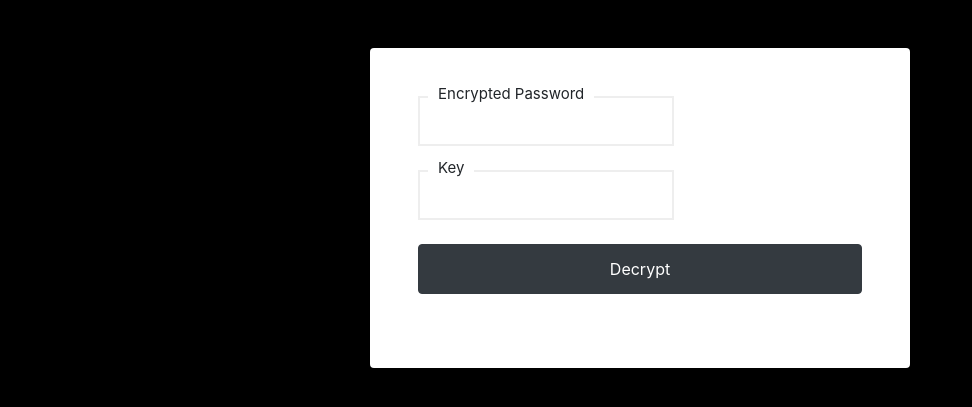
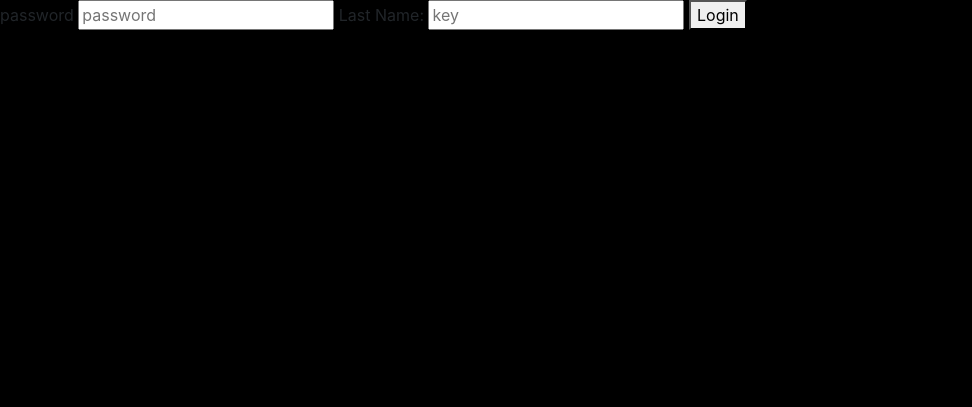
Before and after one commit to Tarunsai97/aes_encrypter_decrypter, a Flask app: page /decrypt in a window 1280 px wide. Shown: the part 56-463 px from the top of the page, without its empty margins (0-972 px from the left). Run offline with Flask 2, Linux system fonts and the light colour scheme; some libraries are stand-ins or nearby versions.

Commit message:
starter flask app

```diff
--- a/main.py
+++ b/main.py
@@ -1,4 +1,5 @@
 from flask import Flask, render_template
+from requests import request
 
 app = Flask("__name__")
 
@@ -10,6 +11,8 @@ def home():
 
 @app.route("/encrypt")
 def encrypt():
+    if request.method == "POST":
+        password = request.form.get()
     return render_template('encrypton.html')
 
 
--- a/templates/decrypton.html
+++ b/templates/decrypton.html
@@ -34,32 +34,13 @@
     </nav>
 
     <!--form box-->
-    <div class="container mt-5">
-        <div class="row d-flex justify-content-center">
-            <div class="col-md-6">
-                <div class="card px-5 py-5" id="form1">
-                    <div class="form-data" v-if="!submitted">
-                        <div class="forms-inputs mb-4"> <span>Encrypted Password</span> <input autocomplete="off"
-                                type="text" v-model="email"
-                                v-bind:class="{'form-control':true, 'is-invalid' : !validEmail(email) && emailBlured}"
-                                v-on:blur="emailBlured = true">
-
-                        </div>
-                        <div class="forms-inputs mb-4"> <span>Key
-                            </span> <input autocomplete="off" type="password" v-model="password"
-                                v-bind:class="{'form-control':true, 'is-invalid' : !validPassword(password) && passwordBlured}"
-                                v-on:blur="passwordBlured = true">
-
-                        </div>
-                        <div class="mb-3"> <button v-on:click.stop.prevent="submit"
-                                class="btn btn-dark w-100">Decrypt</button> </div>
-                    </div>
-
-                </div>
-            </div>
-        </div>
-    </div>
-
+    <form method="post">
+        <label for="firstname">password</label>
+        <input type="text" id="password" name="pass" placeholder="password">
+        <label for="lastname">Last Name:</label>
+        <input type="text" id="key" name="key" placeholder="key">
+        <button type="submit">Login</button>
+    </form>
 
     <script src="https://code.jquery.com/jquery-3.2.1.slim.min.js"
         integrity="sha384-KJ3o2DKtIkvYIK3UENzmM7KCkRr/rE9/Qpg6aAZGJwFDMVNA/GpGFF93hXpG5KkN"
```
Also changed, not shown: templates/base.html (+7 -26 lines), templates/encrypton.html (+7 -26 lines).
